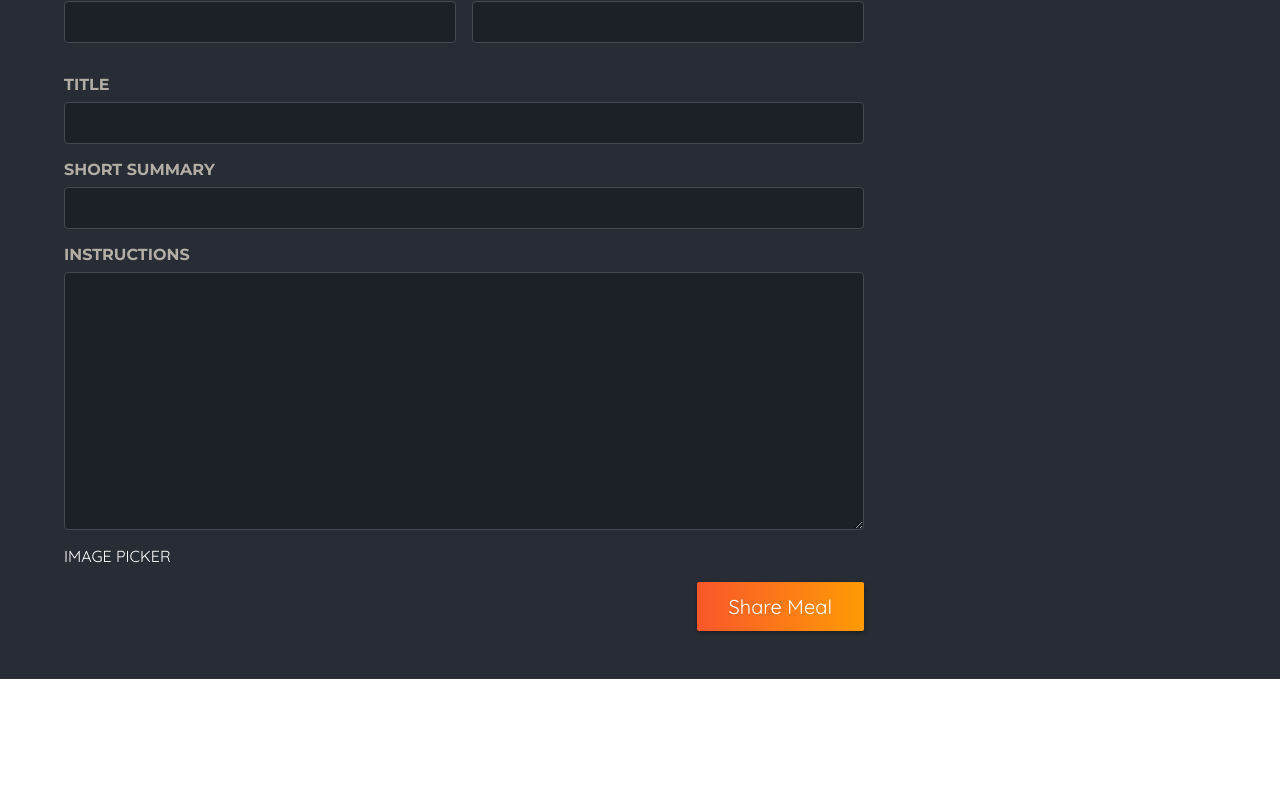
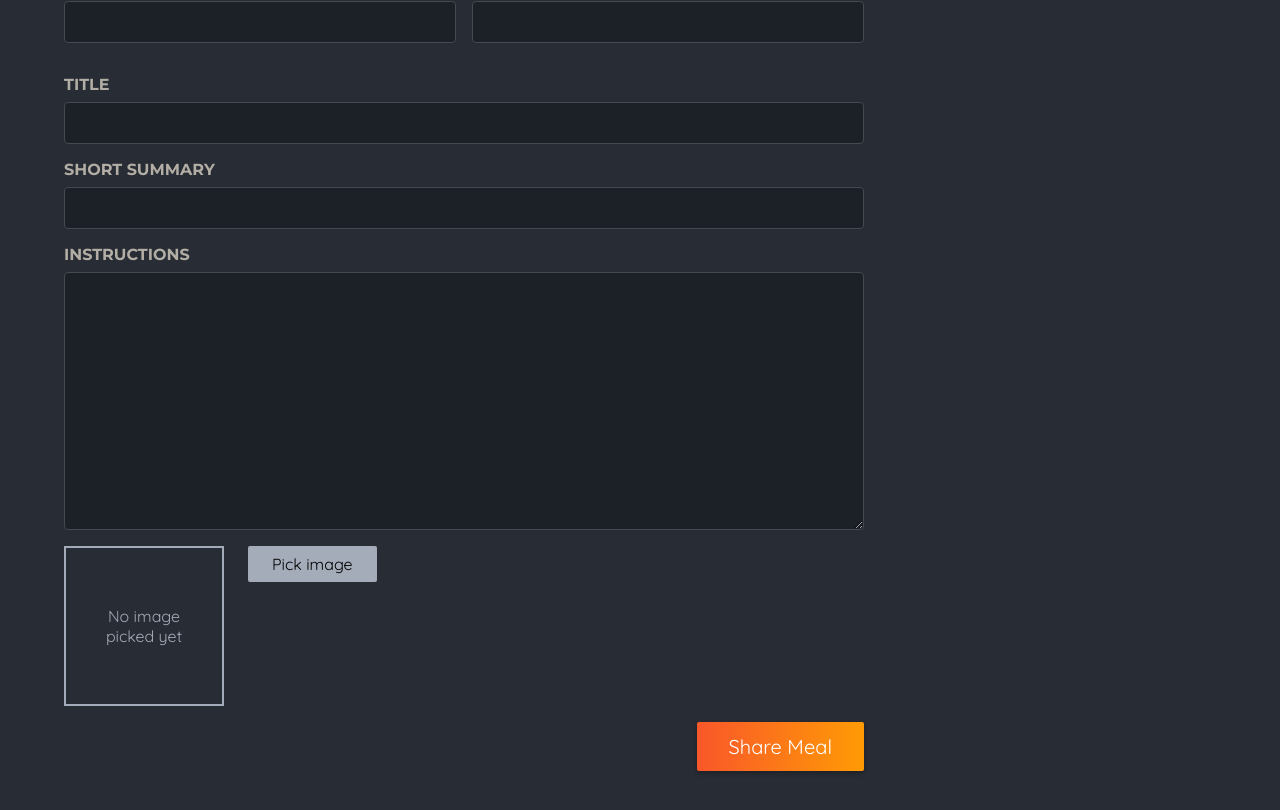
Before and after one commit to OriArvy/Learning-NextJs-Meals-Project, a Next.js app: page /meals/share in a window 1280 px wide. Shown: the part 434-1244 px from the top of the page. Before the commit the page ends 1113 px from the top, so only its background shows below. Built offline with nearby package versions, Linux system fonts and the light colour scheme.

Commit message:
Added image picker with preview

```diff
--- a/app/meals/share/page.js
+++ b/app/meals/share/page.js
@@ -1,3 +1,4 @@
+import ImagePicker from '@/components/meals/image-picker';
 import classes from './page.module.css';
 
 export default function ShareMealPage() {
@@ -38,7 +39,7 @@ export default function ShareMealPage() {
               required
             ></textarea>
           </p>
-          IMAGE PICKER
+          <ImagePicker />
           <p className={classes.actions}>
             <button type="submit">Share Meal</button>
           </p>
--- /dev/null
+++ b/components/meals/image-picker.js
@@ -0,0 +1,54 @@
+'use client'
+
+import { useRef, useState } from 'react'
+import classes from './image-picker.module.css'
+import Image from 'next/image';
+
+export default function ImagePicker({label, name}) {
+  const [pickedImage, setPickedImage] = useState();
+  const imageInputRef = useRef();
+
+  function handlePickClick() {
+    imageInputRef.current.click()
+  }
+
+  function handleImageChange(event) {
+    const file= event.target.files[0]
+
+    if (!file) {
+      setPickedImage(null)
+      return
+    }
+
+    const fileReader = new FileReader();
+
+    fileReader.onload = () => {
+      setPickedImage(fileReader.result)
+    };
+
+    fileReader.readAsDataURL(file);
+  }
+
+  return (
+    <div className={classes.picker}>
+      <label htmlFor={name}>{label}</label>
+      <div className={classes.controls}>
+        <div className={classes.preview}>
+          {!pickedImage && <p>No image picked yet</p>}
+          {pickedImage && <Image src={pickedImage} alt="Preview of selected image" fill/>}
+        </div>
+        <input
+          className={classes.input}
+          type='file'
+          id={name}
+          accept='image/png, image/jpeg'
+          name={name}
+          ref={imageInputRef}
+          onChange={handleImageChange}
+          required
+        />
+        <button className={classes.button} type="button" onClick={handlePickClick}>Pick image</button>
+      </div>
+    </div>
+  )
+}
--- /dev/null
+++ b/components/meals/image-picker.module.css
@@ -0,0 +1,45 @@
+.controls {
+  display: flex;
+  align-items: flex-start;
+  gap: 1.5rem;
+  margin-bottom: 1rem;
+}
+
+.picker .input {
+  display: none;
+}
+
+.picker .button {
+  border: 0;
+  padding: 0.5rem 1.5rem;
+  background: #a4abb9;
+  border-radius: 2px;
+  cursor: pointer;
+  font: inherit;
+}
+
+.picker .button:hover,
+.picker .button:focus {
+  background: #b3b9c6;
+}
+
+.preview {
+  width: 10rem;
+  height: 10rem;
+  border: 2px solid #a4abb9;
+  display: flex;
+  justify-content: center;
+  align-items: center;
+  text-align: center;
+  color: #a4abb9;
+  position: relative;
+}
+
+.preview p {
+  margin: 0;
+  padding: 1rem;
+}
+
+.preview img {
+  object-fit: cover;
+}
```
